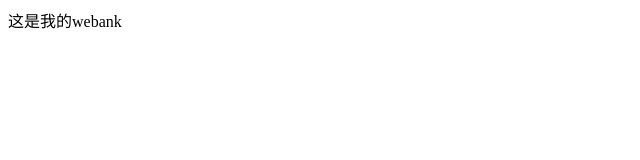
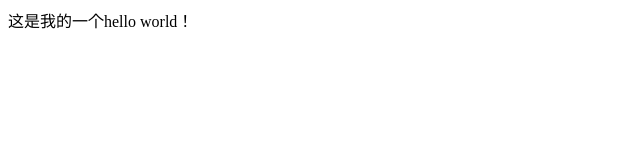
Before and after one commit to xbyubryan/hello_world, a plain HTML site: page index.html in a window 1280 px wide. Shown: the full height of the page, 0-640 px from the left. Drawn offline with Linux system fonts and the light colour scheme.

Commit message:
M index.html and A tencent.txt

```diff
--- a/index.html
+++ b/index.html
@@ -7,6 +7,6 @@
     <title>wzbank</title>
 </head>
 <body>
-    这是我的webank
+    这是我的一个hello world！
 </body>
 </html>
```
Also changed, not shown: tencent829887237206407508.txt (added).
